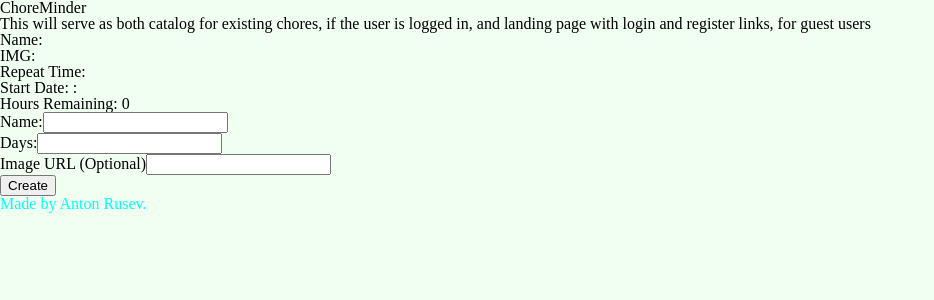
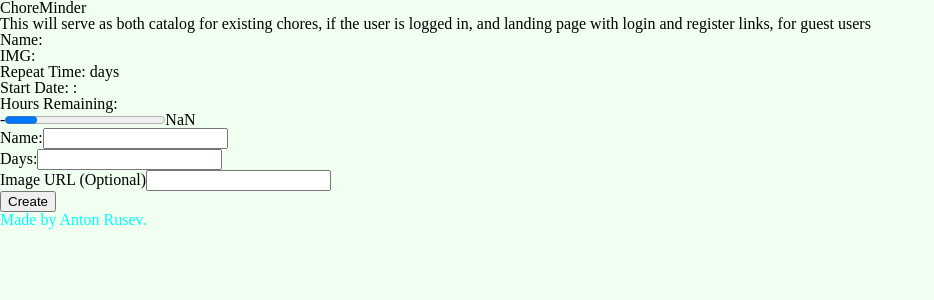
Before and after one commit to AntonRusev/Choreminder, a React (Vite) app: page / in a window 1280 px wide. Shown: the top 300 px of the page, without its empty margins (0-934 px from the left). Built offline with nearby package versions, Linux system fonts and the light colour scheme.

Commit message:
completed the Chore Context

```diff
--- a/src/components/ChoreItem/ChoreItem.tsx
+++ b/src/components/ChoreItem/ChoreItem.tsx
@@ -1,37 +1,32 @@
-import { useContext, useEffect, useState } from "react";
-
-import { ChoreContext } from "../../contexts/ChoreContext";
-
 export const ChoreItem = ({
     name,
-    time,
+    days,
     img,
     startDate,
+    hoursRemaining,
+    percent
 }: {
     name: string,
-    time: number,
+    days: number,
     img: string,
     startDate: any,
+    hoursRemaining: number,
+    percent: number
 }) => {
-    const [hoursRemaining, setHoursRemaining] = useState(0);
-    const { setChoreTimer } = useContext(ChoreContext);
-
-    useEffect(() => {
-        if (startDate) {
-            const hours: number = setChoreTimer(time, startDate)
-            setHoursRemaining(hours);
-        };
-    }, [startDate]);
-
     return (
         <li>
             <article>
                 <p>Name: {name}</p>
                 <p>IMG: {img}</p>
-                <p>Repeat Time: {time}</p>
+                <p>Repeat Time: {days} days</p>
                 <p>Start Date: : {startDate}</p>
                 <p>Hours Remaining: {hoursRemaining} </p>
             </article>
+            <div>
+                <label htmlFor="chore">{name}-{hoursRemaining}</label>
+                <progress id="chore" value={percent} max="100"></progress>
+                <span>{days * 24}</span>
+            </div>
         </li>
     );
 };
--- a/src/components/ChoresList/ChoresList.tsx
+++ b/src/components/ChoresList/ChoresList.tsx
@@ -5,13 +5,13 @@ import { ChoreContext } from '../../contexts/ChoreContext';
 import { ChoreItem } from '../ChoreItem/ChoreItem';
 
 export const ChoreList = () => {
-    const { chores } = useContext(ChoreContext);
+    const { chores, calculateProgress } = useContext(ChoreContext);
 
     // TODO Fix the key!!
     return (
         <section>
             <ul>
-                {chores.map((chore: any, index: number) => <ChoreItem key={index} {...chore} />)}
+                {chores.map((chore: any, index: number) => <ChoreItem key={index} {...chore} calculateProgress={calculateProgress} />)}
             </ul>
         </section>
     );
--- a/src/components/CreateChore/CreateChore.tsx
+++ b/src/components/CreateChore/CreateChore.tsx
@@ -18,7 +18,7 @@ export const CreateChore = () => {
                 {/* Chore cycle timer */}
                 <div>
                     <label htmlFor="time">Days:</label>
-                    <input type="number" id="time" name="time" onChange={formValueChangeHandler} />
+                    <input type="number" id="days" name="days" onChange={formValueChangeHandler} />
                 </div>
 
                 {/* IMG link for picture @OPTIONAL */}
--- a/src/contexts/ChoreContext.tsx
+++ b/src/contexts/ChoreContext.tsx
@@ -6,9 +6,9 @@ export const ChoreProvider = ({
     children,
 }: any) => {
     const [chores, setChores] = useState([{}]);
-    const [formValues, setFormValues] = useState({});
+    const [formValues, setFormValues] = useState({} as any);
 
-    // On filling the input fields
+    // On filling the input fields - name, days, img
 
     function formValueChangeHandler(e: any) {
         setFormValues({ ...formValues, [e.target.name]: e.target.value });
@@ -18,10 +18,15 @@ export const ChoreProvider = ({
 
     const onChoreCreate = (e: any) => {
         e.preventDefault();
+        setFormValues({});
 
         const startDate: String = new Date().toString();
 
-        const newChore: {} = { ...formValues, startDate }
+        const hoursRemaining: number = setChoreTimer(formValues.days, startDate);
+
+        const percent: number = calculateProgress(formValues.days, hoursRemaining);
+
+        const newChore: {} = { ...formValues, startDate, hoursRemaining, percent };
 
         setChores([...chores, newChore]);
     };
@@ -49,10 +54,19 @@ export const ChoreProvider = ({
         );
     };
 
+    // Calculating Progress %
+
+    const calculateProgress = (setTime: any, remainingTime: any) => {
+        const end: number = Number(setTime * 24);
+        const percent = 100 - (remainingTime / (end * 100));
+        return percent;
+    };
+
     const choreContextValue: {} = {
         formValueChangeHandler,
         onChoreCreate,
         setChoreTimer,
+        calculateProgress,
         chores
     };
 
```
Also changed, not shown: src/contexts/ProgressContext.tsx (added, +20 -0 lines).
